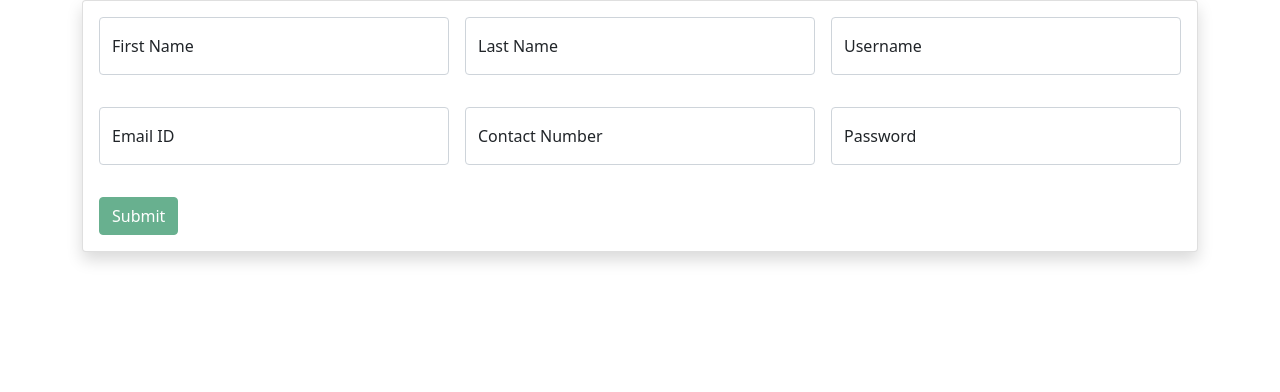
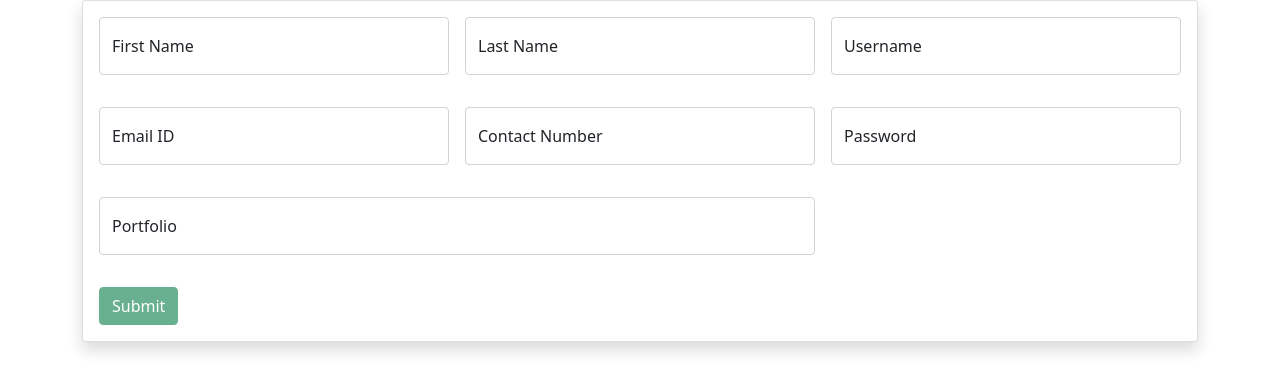
Before and after one commit to Miraz-Uddin/Fullstack-React-boot-camp-batch-03, a React (Vite) app in the folder Tasks/Day-16/: page / in a window 1280 px wide. Shown: the top 392 px of the page. Built offline with nearby package versions, Linux system fonts and the light colour scheme.

Commit message:
Portfolio URL Validation Completed

```diff
--- a/Tasks/Day-16/src/components/Home.jsx
+++ b/Tasks/Day-16/src/components/Home.jsx
@@ -9,6 +9,7 @@ const userInitialInfo = {
   email: "",
   contact: "",
   password: "",
+  portfolio: "",
 };
 const userInitialnfoErrors = {
   firstNameError: "",
@@ -17,6 +18,7 @@ const userInitialnfoErrors = {
   emailError: "",
   contactError: "",
   passwordError: "",
+  portfolioError: "",
 };
 
 export default function Home() {
@@ -26,6 +28,7 @@ export default function Home() {
   const emailRef = useRef(null);
   const contactRef = useRef(null);
   const passwordRef = useRef(null);
+  const portfolioRef = useRef(null);
   const [userInfo, setUserInfo] = useState(userInitialInfo);
   const [userInfoErrors, setUserInfoErrors] = useState(userInitialnfoErrors);
   const [formSubmitBtnActive, setFormSubmitBtnActive] = useState(false);
@@ -44,6 +47,8 @@ export default function Home() {
       setErrorShow({ contactErrorShow: true });
     if (document.activeElement === passwordRef.current)
       setErrorShow({ passwordErrorShow: true });
+    if (document.activeElement === portfolioRef.current)
+      setErrorShow({ portfolioErrorShow: true });
 
     const label = e.target.nextElementSibling.innerHTML;
     const key = e.target.name;
@@ -66,14 +71,18 @@ export default function Home() {
       errorUpdate(setUserInfoErrors, "contactValidate", key, val, label);
     if (key == "password")
       errorUpdate(setUserInfoErrors, "passwordValidate", key, val, label);
+    if (key == "portfolio")
+      errorUpdate(setUserInfoErrors, "portfolioValidate", key, val, label);
   };
   const handleSubmit = (e) => {
     e.preventDefault();
+    console.log(e);
     console.log("Data Can be Submitted");
     console.log(userInfo);
   };
 
-  const { firstName, lastName, username, email, contact, password } = userInfo;
+  const { firstName, lastName, username, email, contact, password, portfolio } =
+    userInfo;
   const {
     firstNameError,
     lastNameError,
@@ -81,6 +90,7 @@ export default function Home() {
     emailError,
     contactError,
     passwordError,
+    portfolioError,
   } = userInfoErrors;
 
   useEffect(() => {
@@ -182,6 +192,19 @@ export default function Home() {
                       setErrorShow={setErrorShow}
                     />
                   </div>
+                  <div className="col-md-12 col-lg-8">
+                    <GeneralInput
+                      label="Portfolio"
+                      reference={portfolioRef}
+                      type="text"
+                      name="portfolio"
+                      value={portfolio}
+                      func={handleChange}
+                      errorVal={portfolioError}
+                      isErrorShow={isErrorShow}
+                      setErrorShow={setErrorShow}
+                    />
+                  </div>
                   <div className="col-12">
                     <button
                       type="submit"
--- a/Tasks/Day-16/src/utils/errorUpdate.js
+++ b/Tasks/Day-16/src/utils/errorUpdate.js
@@ -2,6 +2,7 @@ import contactValidation from "./contactValidation";
 import emailValidation from "./emailValidation";
 import nameValidation from "./nameValidation";
 import passwordValidation from "./passwordValidation";
+import portfolioValidation from "./portfolioValidation";
 import usernameValidation from "./userNameValidation";
 export default function errorUpdate(
   errorUpdater,
@@ -38,6 +39,10 @@ export default function errorUpdate(
     { name: "Need At Least 1 Lowercase Letter", type: "invalid" },
     { name: "Need At Least 1 Digit", type: "invalid" },
     { name: "Need At Least 1 Symbol (non-word character)", type: "invalid" },
+  ];
+  const portfolioValidationConditions = [
+    { name: `${caseName} can not be Empty`, type: "invalid" },
+    { name: "Must be a Valid URL", type: "invalid" },
   ];
 
   switch (caseType) {
@@ -96,6 +101,17 @@ export default function errorUpdate(
           ),
         };
       });
+    case "portfolioValidate":
+      return errorUpdater((prev) => {
+        return {
+          ...prev,
+          [key + "Error"]: portfolioValidation(
+            value,
+            caseName,
+            portfolioValidationConditions
+          ),
+        };
+      });
 
     default:
       return errorUpdater((prev) => prev);
--- /dev/null
+++ b/Tasks/Day-16/src/utils/portfolioValidation.js
@@ -0,0 +1,15 @@
+export default function portfolioValidation(
+  value,
+  name,
+  portfolioValidationConditions
+) {
+  const errors = [];
+  portfolioValidationConditions[0].type = value != "" ? "valid" : "invalid";
+  portfolioValidationConditions[1].type =
+    /^(?:http(s)?:\/\/)?[\w.-]+(?:\.[\w\.-]+)+[\w\-\._~:/?#[\]@!\$&'\(\)\*\+,;=.]+$/.test(
+      value
+    )
+      ? "valid"
+      : "invalid";
+  return portfolioValidationConditions;
+}
```
